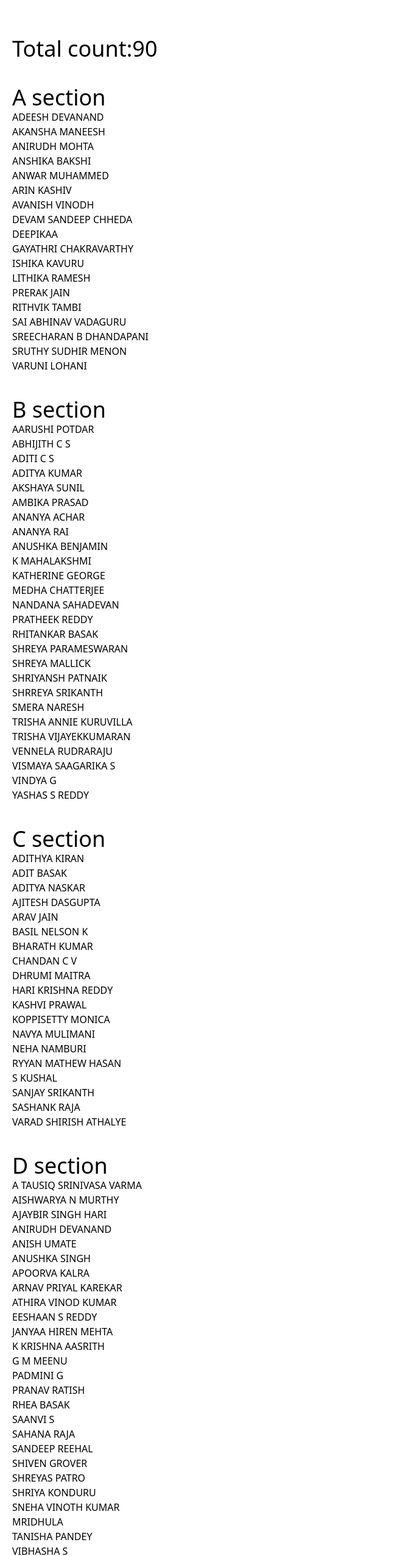
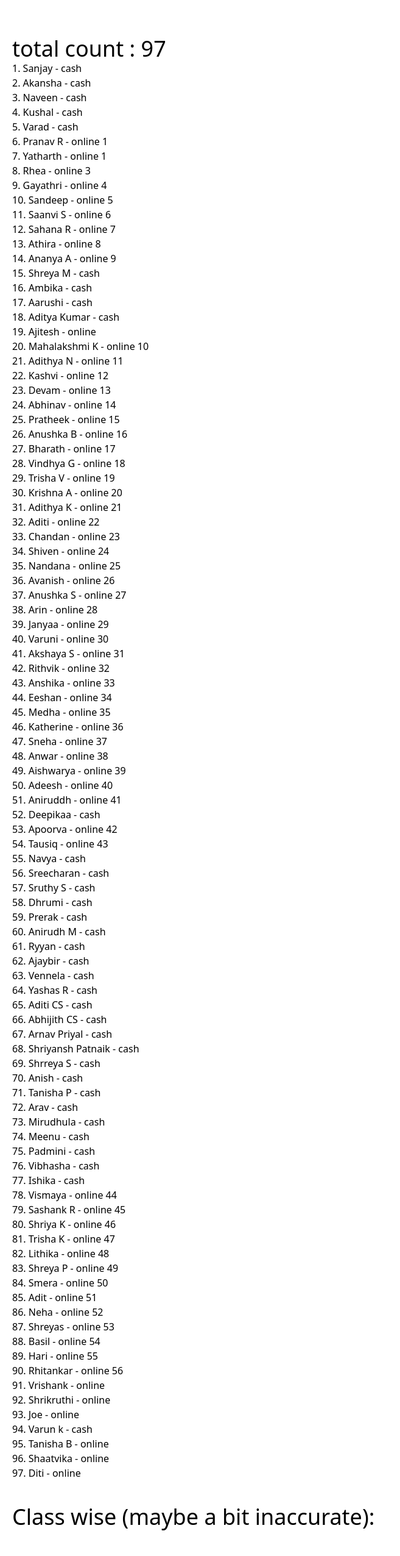
Before and after one commit to Chandan-CV/AmaatraGrad, a Next.js app: page /nameList in a window 1280 px wide. Shown: the top 2552 px of the page at 61% size, without its empty margins (0-657 px from the left). Built offline with nearby package versions, Linux system fonts and the light colour scheme.

Commit message:
updated the list

```diff
--- a/getSheetData.js
+++ b/getSheetData.js
@@ -1,6 +1,106 @@
 
 
 function getSheetData() {
+    const rand= [
+"1. Sanjay - cash",
+"2. Akansha - cash",
+"3. Naveen - cash",
+"4. Kushal - cash",
+"5. Varad - cash",
+"6. Pranav R - online 1",
+"7. Yatharth - online 1",
+"8. Rhea - online 3",
+"9. Gayathri - online 4",
+"10. Sandeep - online 5",
+"11. Saanvi S - online 6",
+"12. Sahana R - online 7",
+"13. Athira - online 8 ",
+"14. Ananya A - online 9",
+"15. Shreya M - cash",
+"16. Ambika - cash",
+"17. Aarushi - cash",
+"18. Aditya Kumar - cash",
+"19. Ajitesh - online",
+"20. Mahalakshmi K - online 10",
+"21. Adithya N - online 11",
+"22. Kashvi - online 12",
+"23. Devam - online 13",
+"24. Abhinav - online 14",
+"25. Pratheek - online 15",
+"26. Anushka B - online 16",
+"27. Bharath - online 17",
+"28. Vindhya G - online 18",
+"29. Trisha V - online 19",
+"30. Krishna A - online 20",
+"31. Adithya K - online 21",
+"32. Aditi - online 22",
+"33. Chandan - online 23",
+"34. Shiven - online 24",
+"35. Nandana - online 25",
+"36. Avanish - online 26",
+"37. Anushka S - online 27",
+"38. Arin - online 28",
+"39. Janyaa - online 29",
+"40. Varuni - online 30",
+"41. Akshaya S - online 31",
+"42. Rithvik - online 32",
+"43. Anshika - online 33",
+"44. Eeshan - online 34",
+"45. Medha - online 35",
+"46. Katherine - online 36",
+"47. Sneha - online 37",
+"48. Anwar - online 38",
+"49. Aishwarya - online 39",
+"50. Adeesh - online 40",
+"51. Aniruddh - online 41",
+"52. Deepikaa - cash",
+"53. Apoorva - online 42",
+"54. Tausiq - online 43",
+"55. Navya - cash",
+"56. Sreecharan - cash",
+"57. Sruthy S - cash",
+"58. Dhrumi - cash",
+"59. Prerak - cash",
+"60. Anirudh M - cash",
+"61. Ryyan - cash",
+"62. Ajaybir - cash",
+"63. Vennela - cash",
+"64. Yashas R - cash",
+"65. Aditi CS - cash",
+"66. Abhijith CS - cash",
+"67. Arnav Priyal - cash",
+"68. Shriyansh Patnaik - cash",
+"69. Shrreya S - cash",
+"70. Anish - cash",
+"71. Tanisha P - cash",
+"72. Arav - cash",
+"73. Mirudhula - cash",
+"74. Meenu - cash",
+"75. Padmini - cash",
+"76. Vibhasha - cash",
+"77. Ishika - cash",
+"78. Vismaya - online 44",
+"79. Sashank R - online 45",
+"80. Shriya K - online 46",
+"81. Trisha K - online 47",
+"82. Lithika - online 48",
+"83. Shreya P - online 49",
+"84. Smera - online 50",
+"85. Adit - online 51",
+"86. Neha - online 52",
+"87. Shreyas - online 53",
+"88. Basil - online 54",
+"89. Hari - online 55",
+"90. Rhitankar - online 56",
+"91. Vrishank - online",
+"92. Shrikruthi - online",
+"93. Joe - online",
+"94. Varun k - cash",
+"95. Tanisha B - online",
+"96. Shaatvika - online",
+"97. Diti - online",
+
+    ]
  const A= [
         "ADEESH DEVANAND",
     "AKANSHA MANEESH",
@@ -16,7 +116,7 @@ function getSheetData() {
     "ISHIKA KAVURU",
     // "JOE JOSEPH",
     "LITHIKA RAMESH",
-    // "NAVEEN RADHAKRISHNAN",
+    "NAVEEN RADHAKRISHNAN",
     // "PARIKSHIT SHARMA",
     "PRERAK JAIN",
     "RITHVIK TAMBI",
@@ -31,7 +131,7 @@ function getSheetData() {
         "AARUSHI POTDAR",
         "ABHIJITH C S",
         "ADITI C S",
-        // "ADITI PRASHANT",
+        "ADITI PRASHANT",
         "ADITYA KUMAR",
         "AKSHAYA SUNIL",
         "AMBIKA PRASAD",
@@ -54,7 +154,7 @@ function getSheetData() {
         "VENNELA RUDRARAJU",
         "VISMAYA SAAGARIKA S",
         "VINDYA G",
-        // "VRISHANK BHARGAV",
+        "VRISHANK BHARGAV",
         "YASHAS S REDDY",
     ]
 
@@ -101,7 +201,7 @@ function getSheetData() {
     "EESHAAN S REDDY",
     "JANYAA HIREN MEHTA",
     "K KRISHNA AASRITH",
-    // "K SHRIKRUTHI",
+    "K SHRIKRUTHI",
     "G M MEENU",
     "PADMINI G",
     "PRANAV RATISH",
@@ -119,7 +219,7 @@ function getSheetData() {
     "VIBHASHA S",
     "YATHARTH THAKUR",
     ]
-return {A,B,C,D}
+return {A,B,C,D,rand}
 
 }
 
--- a/pages/nameList.js
+++ b/pages/nameList.js
@@ -2,9 +2,17 @@ import React from 'react'
 import getSheetData from '../getSheetData'
 
 function nameList() {
-    const {A,B,C,D} = getSheetData()
+    const {A,B,C,D,rand} = getSheetData()
     return (
         <div className="p-5">
+            <h1 className='text-4xl mt-10'>total count : {rand.length}</h1>
+            {
+                rand.map((ele)=> <p key={ele}>{ele}</p>)
+            }
+
+
+
+            <h1 className='text-4xl mt-10'>Class wise (maybe a bit inaccurate): </h1>
             <h1 className='text-4xl mt-10'>Total count:{A.length+B.length+C.length+D.length}</h1>
 
             <h1 className='text-4xl mt-10'>A section</h1>
```
